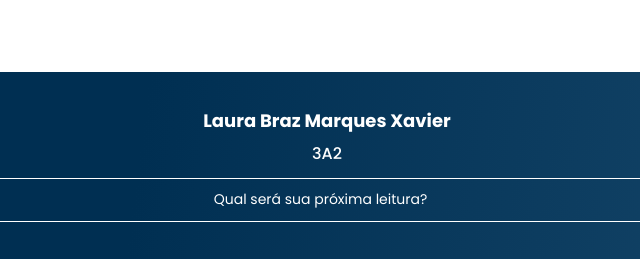
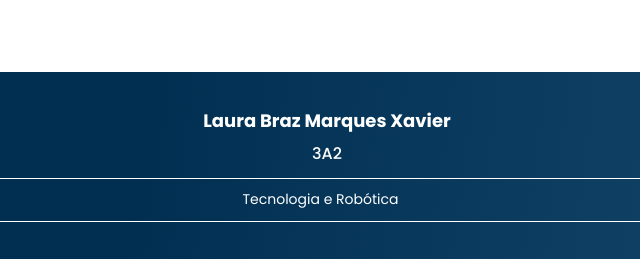
Before and after one commit to laurabrazmarquesxavier3a2/MOBILEFIRSTA2-PARTE1, a plain HTML site: page index.html in a window 1280 px wide. Shown: the top 259 px of the page, 313-953 px from the left. Drawn offline with nearby package versions, Linux system fonts and the light colour scheme.

Commit message:
Update index.html

```diff
--- a/index.html
+++ b/index.html
@@ -50,7 +50,7 @@
   <section class="banner">
     <h2 class="banner__titulo">Laura Braz Marques Xavier</h2>
     <p class="banner__texto">3A2</p>
-    <input type="search" class="banner__pesquisa" placeholder="Qual será sua próxima leitura?">
+    <input type="search" class="banner__pesquisa" placeholder="Tecnologia e Robótica">
   </section>
 
   <section class="carrossel">
```
